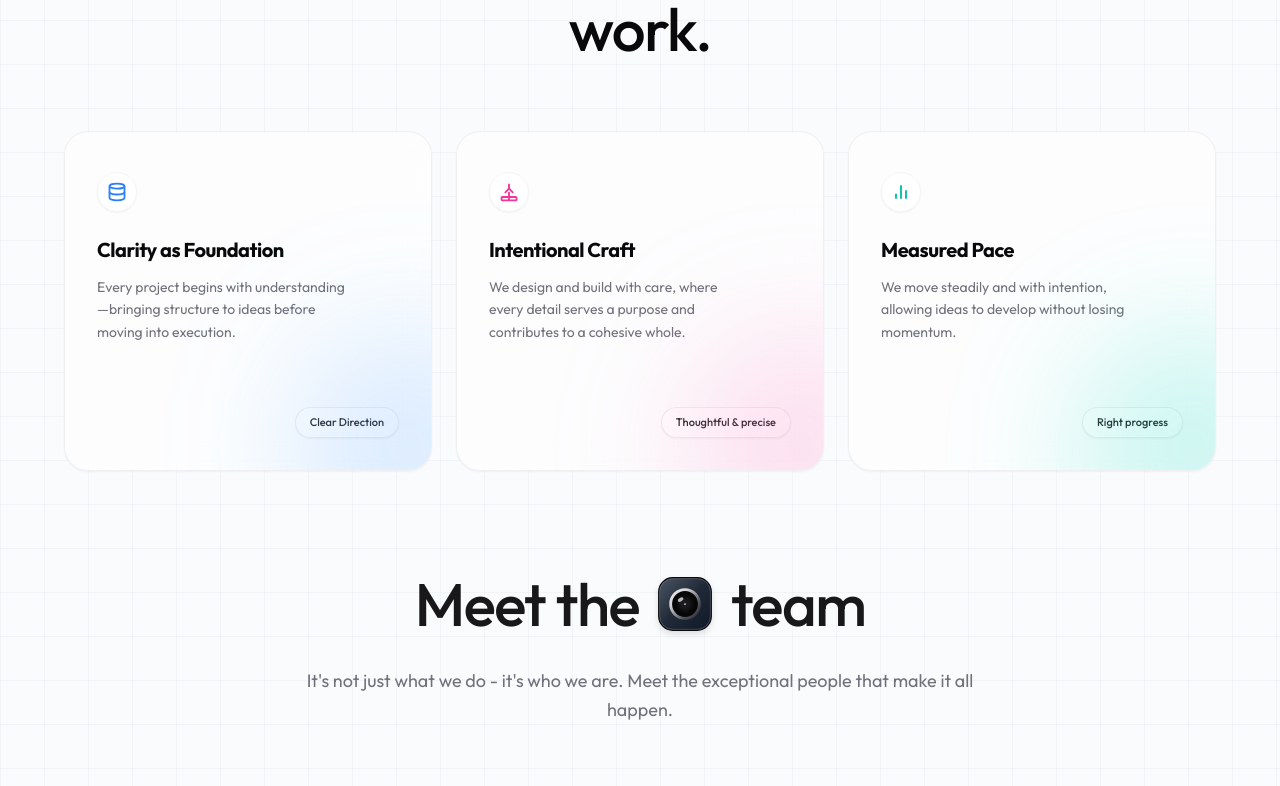
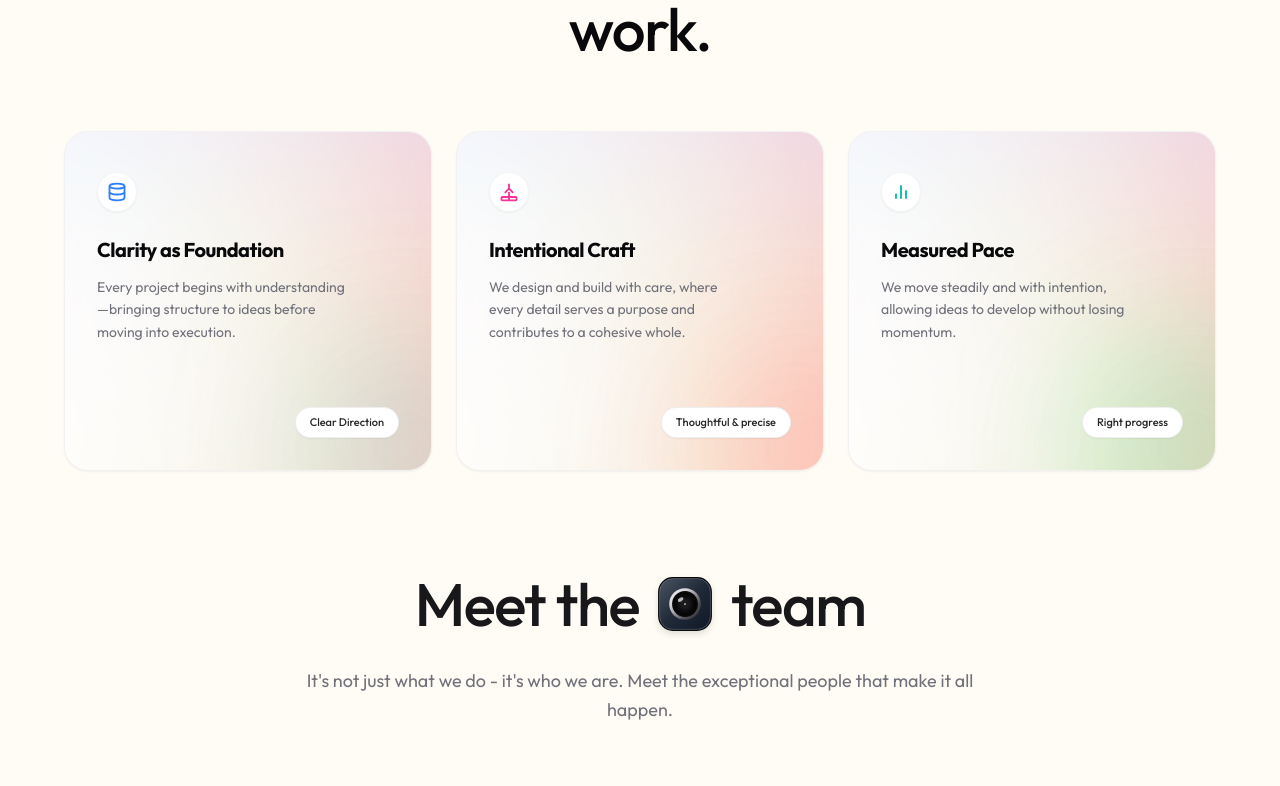
Before and after one commit to Ankita030694/designandcode, a Next.js app: page /About_us in a window 1280 px wide. Shown: the part 1740-2526 px from the top of the page. Built offline with nearby package versions, Linux system fonts and the light colour scheme.

Commit message:
Minor changes

```diff
--- a/app/About_us/page.tsx
+++ b/app/About_us/page.tsx
@@ -221,10 +221,17 @@ export default function AboutUs() {
 
           <div className="grid grid-cols-1 md:grid-cols-3 gap-6 max-w-6xl mx-auto">
             {/* Card 1: Clarity as Foundation */}
-            <div className="group relative rounded-3xl border border-zinc-200/50 p-8 pt-10 pb-8 flex flex-col justify-between overflow-hidden bg-white/60 backdrop-blur-md shadow-xs transition-all duration-300 hover:shadow-md h-[340px]">
+            <div className="group relative rounded-3xl border border-zinc-200/50 p-8 pt-10 pb-8 flex flex-col justify-between overflow-hidden bg-white/60 backdrop-blur-md shadow-xs transition-all duration-300 h-[340px]">
+              {/* Background Mesh Image */}
+              <Image
+                src="/pexels-codioful-7130467.jpg"
+                alt="Clarity as Foundation background"
+                fill
+                className="absolute inset-0 object-cover opacity-35 group-hover:scale-105 transition-transform duration-500 pointer-events-none z-0"
+              />
               {/* Soft Blue blur gradient circle bottom-right */}
-              <div className="absolute -bottom-24 -right-24 w-60 h-60 rounded-full bg-blue-400/20 blur-3xl group-hover:scale-110 transition-transform duration-500 pointer-events-none" />
-              <div>
+              <div className="absolute -bottom-24 -right-24 w-60 h-60 rounded-full bg-blue-400/20 blur-3xl group-hover:scale-110 transition-transform duration-500 pointer-events-none z-0" />
+              <div className="relative z-10">
                 {/* Icon Circle */}
                 <div className="w-10 h-10 rounded-full bg-white shadow-xs border border-zinc-100 flex items-center justify-center mb-6">
                   <svg className="w-5 h-5 text-blue-500" viewBox="0 0 24 24" fill="none" stroke="currentColor" strokeWidth="2.2">
@@ -240,7 +247,7 @@ export default function AboutUs() {
                   Every project begins with understanding —bringing structure to ideas before moving into execution.
                 </p>
               </div>
-              <div className="mt-auto flex justify-end">
+              <div className="mt-auto flex justify-end relative z-10">
                 <span className="bg-white text-zinc-800 text-[11px] font-medium px-3.5 py-1.5 rounded-full border border-zinc-200/60 shadow-xs select-none">
                   Clear Direction
                 </span>
@@ -248,10 +255,17 @@ export default function AboutUs() {
             </div>
 
             {/* Card 2: Intentional Craft */}
-            <div className="group relative rounded-3xl border border-zinc-200/50 p-8 pt-10 pb-8 flex flex-col justify-between overflow-hidden bg-white/60 backdrop-blur-md shadow-xs transition-all duration-300 hover:shadow-md h-[340px]">
+            <div className="group relative rounded-3xl border border-zinc-200/50 p-8 pt-10 pb-8 flex flex-col justify-between overflow-hidden bg-white/60 backdrop-blur-md shadow-xs transition-all duration-300 h-[340px]">
+              {/* Background Mesh Image */}
+              <Image
+                src="/pexels-codioful-7130467.jpg"
+                alt="Intentional Craft background"
+                fill
+                className="absolute inset-0 object-cover opacity-35 group-hover:scale-105 transition-transform duration-500 pointer-events-none z-0"
+              />
               {/* Soft Pink blur gradient circle bottom-right */}
-              <div className="absolute -bottom-24 -right-24 w-60 h-60 rounded-full bg-pink-400/20 blur-3xl group-hover:scale-110 transition-transform duration-500 pointer-events-none" />
-              <div>
+              <div className="absolute -bottom-24 -right-24 w-60 h-60 rounded-full bg-pink-400/20 blur-3xl group-hover:scale-110 transition-transform duration-500 pointer-events-none z-0" />
+              <div className="relative z-10">
                 {/* Icon Circle */}
                 <div className="w-10 h-10 rounded-full bg-white shadow-xs border border-zinc-100 flex items-center justify-center mb-6">
                   <svg className="w-5 h-5 text-pink-500" viewBox="0 0 24 24" fill="none" stroke="currentColor" strokeWidth="2.2">
@@ -267,7 +281,7 @@ export default function AboutUs() {
                   We design and build with care, where every detail serves a purpose and contributes to a cohesive whole.
                 </p>
               </div>
-              <div className="mt-auto flex justify-end">
+              <div className="mt-auto flex justify-end relative z-10">
                 <span className="bg-white text-zinc-800 text-[11px] font-medium px-3.5 py-1.5 rounded-full border border-zinc-200/60 shadow-xs select-none">
                   Thoughtful & precise
                 </span>
@@ -275,10 +289,17 @@ export default function AboutUs() {
             </div>
 
             {/* Card 3: Measured Pace */}
-            <div className="group relative rounded-3xl border border-zinc-200/50 p-8 pt-10 pb-8 flex flex-col justify-between overflow-hidden bg-white/60 backdrop-blur-md shadow-xs transition-all duration-300 hover:shadow-md h-[340px]">
+            <div className="group relative rounded-3xl border border-zinc-200/50 p-8 pt-10 pb-8 flex flex-col justify-between overflow-hidden bg-white/60 backdrop-blur-md shadow-xs transition-all duration-300 h-[340px]">
+              {/* Background Mesh Image */}
+              <Image
+                src="/pexels-codioful-7130467.jpg"
+                alt="Measured Pace background"
+                fill
+                className="absolute inset-0 object-cover opacity-35 group-hover:scale-105 transition-transform duration-500 pointer-events-none z-0"
+              />
               {/* Soft Teal blur gradient circle bottom-right */}
-              <div className="absolute -bottom-24 -right-24 w-60 h-60 rounded-full bg-teal-400/20 blur-3xl group-hover:scale-110 transition-transform duration-500 pointer-events-none" />
-              <div>
+              <div className="absolute -bottom-24 -right-24 w-60 h-60 rounded-full bg-teal-400/20 blur-3xl group-hover:scale-110 transition-transform duration-500 pointer-events-none z-0" />
+              <div className="relative z-10">
                 {/* Icon Circle */}
                 <div className="w-10 h-10 rounded-full bg-white shadow-xs border border-zinc-100 flex items-center justify-center mb-6">
                   <svg className="w-5 h-5 text-teal-500" viewBox="0 0 24 24" fill="none" stroke="currentColor" strokeWidth="2.2">
@@ -294,7 +315,7 @@ export default function AboutUs() {
                   We move steadily and with intention, allowing ideas to develop without losing momentum.
                 </p>
               </div>
-              <div className="mt-auto flex justify-end">
+              <div className="mt-auto flex justify-end relative z-10">
                 <span className="bg-white text-zinc-800 text-[11px] font-medium px-3.5 py-1.5 rounded-full border border-zinc-200/60 shadow-xs select-none">
                   Right progress
                 </span>
--- a/app/Components/FAQ.tsx
+++ b/app/Components/FAQ.tsx
@@ -43,7 +43,7 @@ export default function FAQ() {
   };
 
   return (
-    <section className="relative bg-[#FFFCF5] py-24 px-6 sm:px-8 lg:px-12 overflow-hidden border-t border-zinc-100/50 relative z-10">
+    <section className="relative bg-[#FFFCF5] py-24 px-6 sm:px-8 lg:px-12 overflow-hidden border-t border-zinc-100/50 relative z-10 -mt-10">
       <div className="max-w-6xl mx-auto grid grid-cols-1 md:grid-cols-12 gap-12 md:gap-16">
 
         {/* Left Side Info */}
--- a/app/Components/cta.tsx
+++ b/app/Components/cta.tsx
@@ -38,7 +38,7 @@ export default function CTA() {
             {/* The background grid image wrapper */}
             <div className="absolute inset-0 pointer-events-none">
               <Image
-                src="/CTA.png"
+                src="/CTA.jpg"
                 alt="CTA Background"
                 fill
                 className="object-cover"
--- a/app/ContactUs/page.tsx
+++ b/app/ContactUs/page.tsx
@@ -368,7 +368,7 @@ export default function ContactUs() {
                   {/* Field 6: Submit Button */}
                   <button
                     type="submit"
-                    className="w-full py-4 bg-[#AD8BFF] hover:bg-[#AD8BFF] text-white font-bold rounded-full text-base transition-colors duration-200 shadow-md cursor-pointer mt-2"
+                    className="w-full py-4 bg-[#facc15] hover:bg-[#facc15] text-white font-bold rounded-full text-base transition-colors duration-200 shadow-md cursor-pointer mt-2"
                   >
                     Submit
                   </button>
--- a/app/globals.css
+++ b/app/globals.css
@@ -115,11 +115,7 @@
 }
 
 .homepage-grid-bg {
-  background-color: #fafbfc;
-  background-image:
-    linear-gradient(to right, rgba(148, 163, 184, 0.08) 1px, transparent 1px),
-    linear-gradient(to bottom, rgba(148, 163, 184, 0.08) 1px, transparent 1px);
-  background-size: 44px 44px;
+  background-color: #FFFCF5;
 }
 
 @media (prefers-color-scheme: dark) {
```
Also changed, not shown: app/page.tsx (+23 -29 lines), public/CTA.jpg (added), public/pexels-codioful-7130467.jpg (added).
